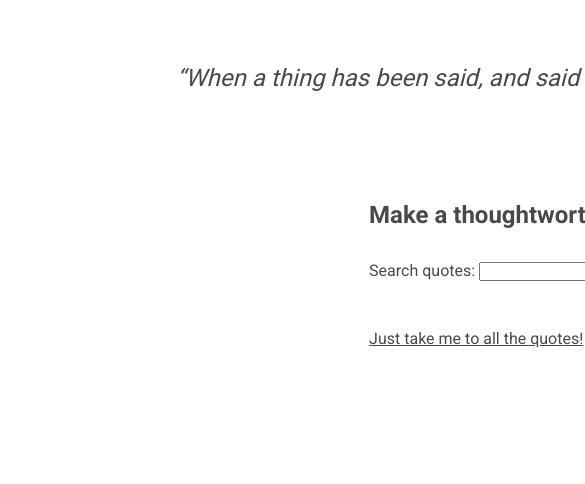
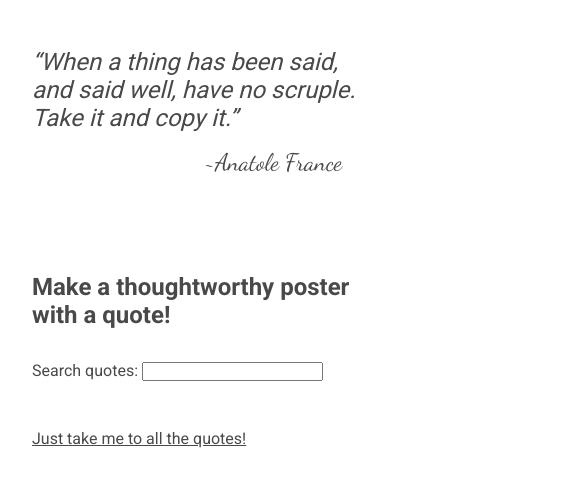
Before and after one commit to AgnetaA/postergenerator, a Next.js app: page / in a window 390 px wide. Shown: the top 484 px of the page, 585 px wide, since content can reach past the window. Built offline with nearby package versions, Linux system fonts and the light colour scheme.

Commit message:
some CSS

```diff
--- a/app/globals.css
+++ b/app/globals.css
@@ -17,8 +17,7 @@
 body {
   min-height: 100vh;
   background: var(--pastelGradient);
-  /* background-image: url("../public/tulips.jpg");
-  background-size: contain; */
+
 }
 
 main {
@@ -29,3 +28,9 @@ main {
   background-color: var(--background);
   font-family: roboto, sans-serif;
 }
+
+@media screen and (max-width: 1200px) {
+  main{
+     width: 100vw;
+  }
+}
--- a/app/page.module.css
+++ b/app/page.module.css
@@ -6,15 +6,15 @@
 }
 
 .homePageQuote {
-  font-size: 1.5rem;
   font-style: italic;
-  color: var(--greyText);
-
+  display: block;
 }
 
-.homePageQuote {
+.homePageQuoteBox {
+  font-size: 1.5rem;
   padding-top: 1rem;
   display: block;
+  padding-bottom: 2rem;
 }
 
 .author {
--- a/app/page.tsx
+++ b/app/page.tsx
@@ -5,7 +5,7 @@ import Link from "next/link";
 export default function Home() {
   return (
     <main className={styles.main} id="main">
-      <article className={styles.homePageQuote}>
+      <article className={styles.homePageQuoteBox}>
         <q className={`${styles.quote} ${styles.homePageQuote}`}>When a thing has been said, and said well, have no scruple. Take it and copy it.</q>
         <p className={`${styles.author} ${styles.homePageAuthor}`}>~Anatole France</p>
       </article>
```
Also changed, not shown: public/tulips.jpg (deleted).
